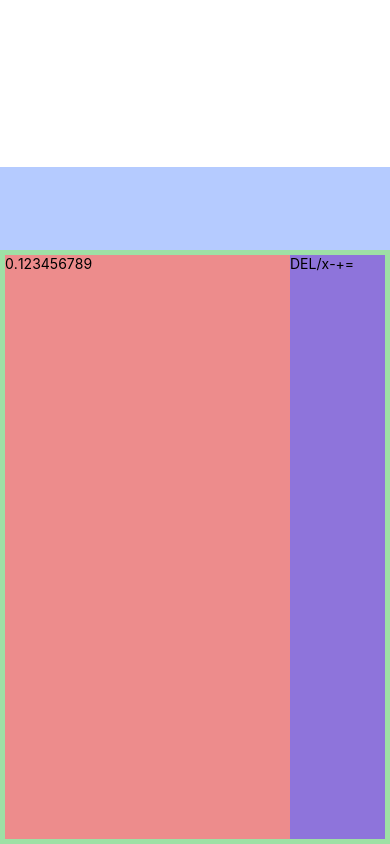
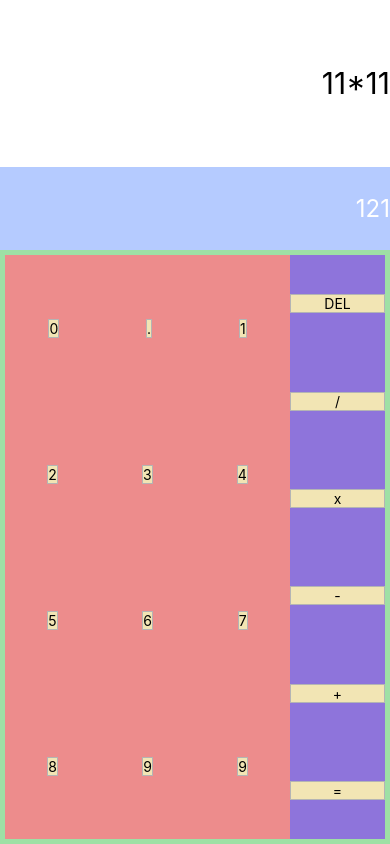
Before and after one commit to MatthieuNadeau96/RNCalculator, a React Native app: screen / in a window 390 px wide. Built offline with nearby package versions, Linux system fonts and the light colour scheme.

Commit message:
added the buttons to their proper spacing and added calculationDisplay and resultDisplay

```diff
--- a/App.js
+++ b/App.js
@@ -18,21 +18,34 @@ export default class App extends Component {
     return (
       <View style={styles.container}>
 
-        <View style={styles.resultDisplay}></View>
-        <View style={styles.calculatonDisplay}></View>
+        <View style={styles.calculatonDisplay}>
+          <Text style={styles.calculationText}>11*11</Text>
+        </View>
+        <View style={styles.resultDisplay}>
+          <Text style={styles.resultText}>121</Text>
+        </View>
         <View style={styles.keyPad}>
           <View style={styles.digitKeys}>
+            <View style={styles.btnRow}>
               <Key title={'0'} />
               <Key title={'.'} />
               <Key title={'1'} />
+            </View>
+            <View style={styles.btnRow}>
               <Key title={'2'} />
               <Key title={'3'} />
               <Key title={'4'} />
+            </View>
+            <View style={styles.btnRow}>
               <Key title={'5'} />
               <Key title={'6'} />
               <Key title={'7'} />
+            </View>
+            <View style={styles.btnRow}>
               <Key title={'8'} />
               <Key title={'9'} />
+              <Key title={'9'} />
+            </View>
           </View>
           <View style={styles.operationKeys}>
             <Key title={'DEL'} />
@@ -53,14 +66,24 @@ const styles = StyleSheet.create({
   container: {
     flex: 1,
   },
+  calculatonDisplay: {
+    flex: 2,
+    alignItems: 'flex-end',
+    justifyContent: 'center',
+  },
   resultDisplay: {
-    flex: 2,
-  },
-  calculatonDisplay: {
     alignItems: 'flex-end',
-    justifyContent: 'flex-end',
+    justifyContent: 'center',
     backgroundColor: '#b5cbff',
     flex: 1,
+  },
+  calculationText: {
+    fontSize: 30,
+    color: '#000000',
+  },
+  resultText: {
+    fontSize: 24,
+    color: '#ffffff',
   },
   keyPad: {
     backgroundColor: '#9ee0a5',
@@ -69,14 +92,19 @@ const styles = StyleSheet.create({
     padding: 5,
     flex: 7,
   },
+  btnRow: {
+    flexDirection: 'row',
+    flex: 1,
+    justifyContent: 'space-around',
+    alignItems: 'center',
+  },
   digitKeys: {
     flex: 3,
-    flexDirection: 'row',
     backgroundColor: '#ed8c8c',
   },
   operationKeys: {
     flex: 1,
+    justifyContent: 'space-around',
     backgroundColor: '#8e74db',
-    flexDirection: 'row',
   },
 })
--- a/src/components/Key.js
+++ b/src/components/Key.js
@@ -17,10 +17,10 @@ export default class DigitKey extends Component {
 
 const styles = StyleSheet.create({
   container: {
-    // borderWidth: 1,
-    // borderColor: '#b4b4b4',
-    // alignItems: 'center',
-    // justifyContent: 'center',
-    // backgroundColor: '#f2e5b4',
+    borderWidth: 1,
+    borderColor: '#b4b4b4',
+    alignItems: 'center',
+    justifyContent: 'center',
+    backgroundColor: '#f2e5b4',
   },
 })
```
Lines whose indentation alone changed are shown as unchanged.
